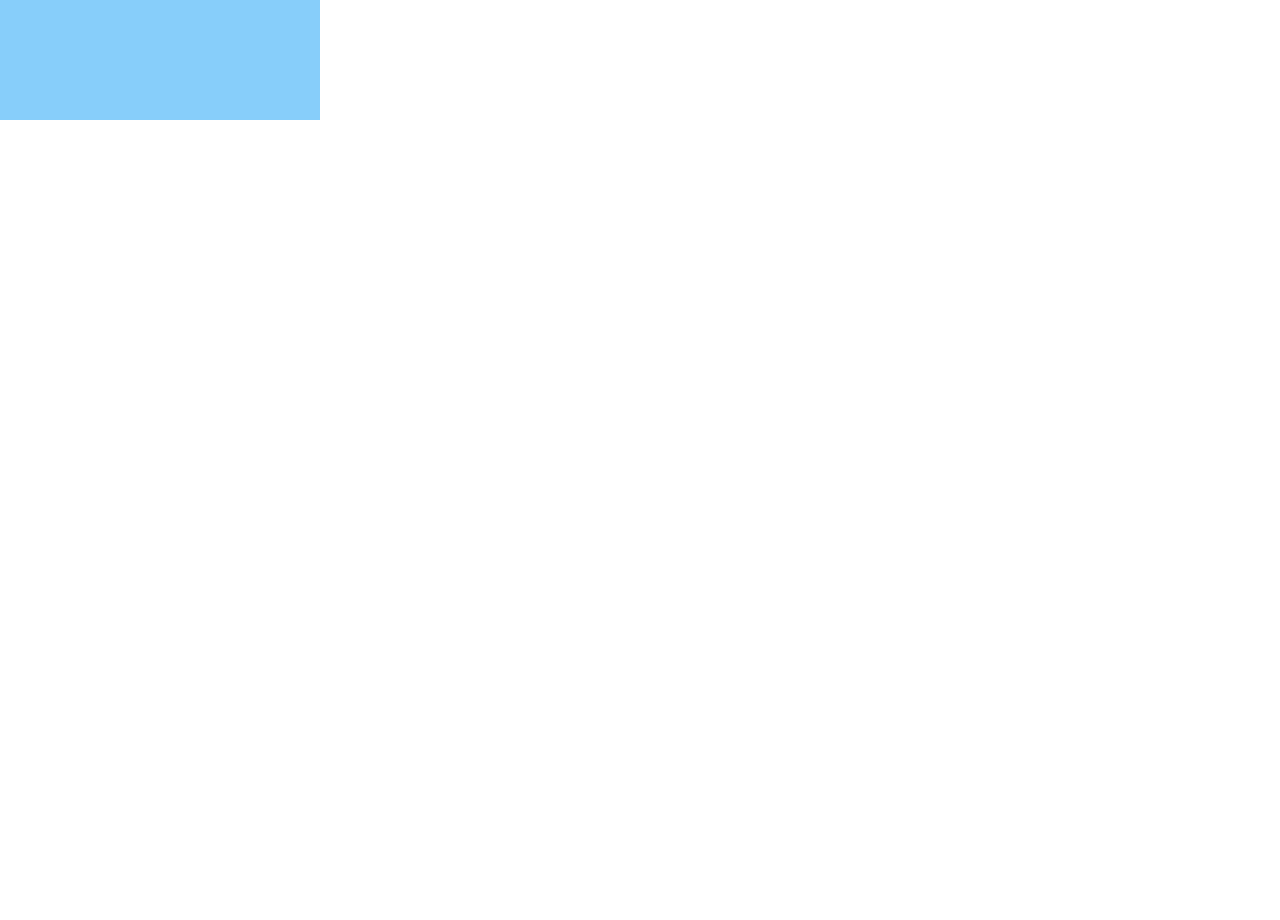
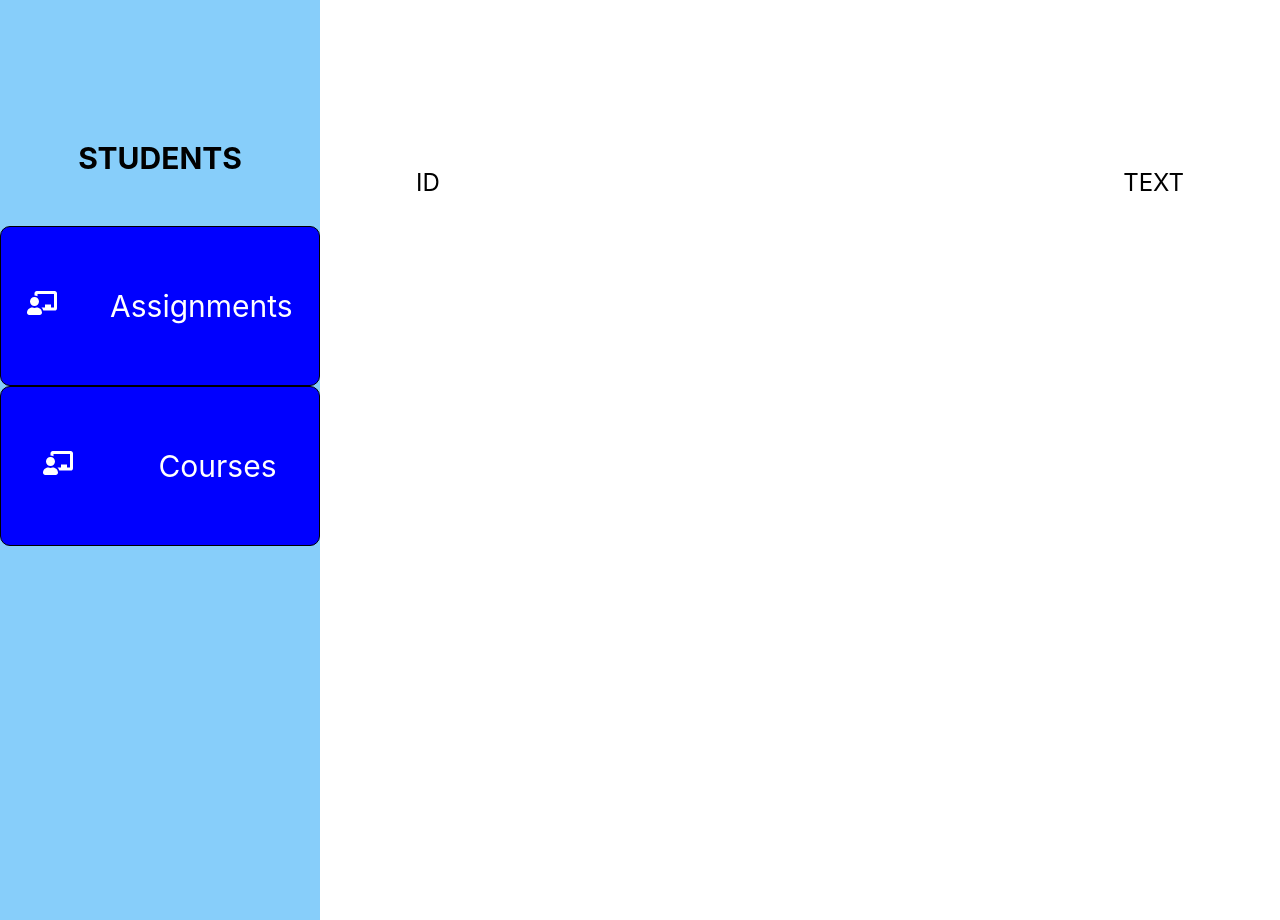
Before and after one commit to Ali-Hussein-1/e-learning, a React (Create React App) app in the folder frontend/: page / in a window 1280 px wide. Shown: the part 2280-3200 px from the top of the page. Before the commit the page ends 2400 px from the top, so only its background shows below. Built offline with nearby package versions, Linux system fonts and the light colour scheme.

Commit message:
Frontend<>Restyling the SidePanelCards component

```diff
--- a/frontend/src/App.css
+++ b/frontend/src/App.css
@@ -102,9 +102,11 @@ label{
   height: 20vh;
   width: 100%;
   background-color: blue;
+  border-radius: 10px;
+  color: white;
   /* text-align: center; */
   font-size: 30px;
-  border: 2px solid black;
+  border: 1px solid black;
   display: flex;
   justify-content: space-around;
   align-items: center;
@@ -112,9 +114,9 @@ label{
 }
 
 .sidepanelcards:hover{
-  background-color: black;
+  background-color: #0077b6;
   color: white;
-  transform: scale(1.05);
+  transform: scale(1.02);
 }
 
 .box-container{
--- a/frontend/src/App.js
+++ b/frontend/src/App.js
@@ -4,6 +4,7 @@ import AdminPage from "./components/AdminPage";
 import InstructorPage from "./components/InstructorPage";
 import AddUser from "./components/AddUser";
 import EditPage from "./components/EditPage";
+import StudentPage from "./components/StudentPage";
 
 
 function App() {
@@ -25,6 +26,9 @@ function App() {
       <div className="App">
         <InstructorPage/>
       </div>
+      <div className="App">
+        <StudentPage/>
+      </div>
     </>
   );
 }
--- /dev/null
+++ b/frontend/src/components/StudentPage.jsx
@@ -0,0 +1,27 @@
+import React from "react";
+import SidePanelCards from "./SidePanelCards";
+import Button from "./Button";
+import { useState } from "react";
+
+const StudentPage = () => {
+  return (
+    <>
+      <div className="container">
+        <div className="sidepanel">
+          <h1>STUDENTS</h1>
+          <SidePanelCards data={"Assignments"} />
+          <SidePanelCards data={"Courses"} />
+        </div>
+        <div className="box-container">
+          <div className="info-container">
+            <div>ID</div>
+            <div>TEXT</div>
+          </div>
+          {/* <div>{showForm && <AddUser />}</div> */}
+        </div>
+      </div>
+    </>
+  );
+};
+
+export default StudentPage;
```
Also changed, not shown: 2 other files (tests, documents, lock files or other folders).
